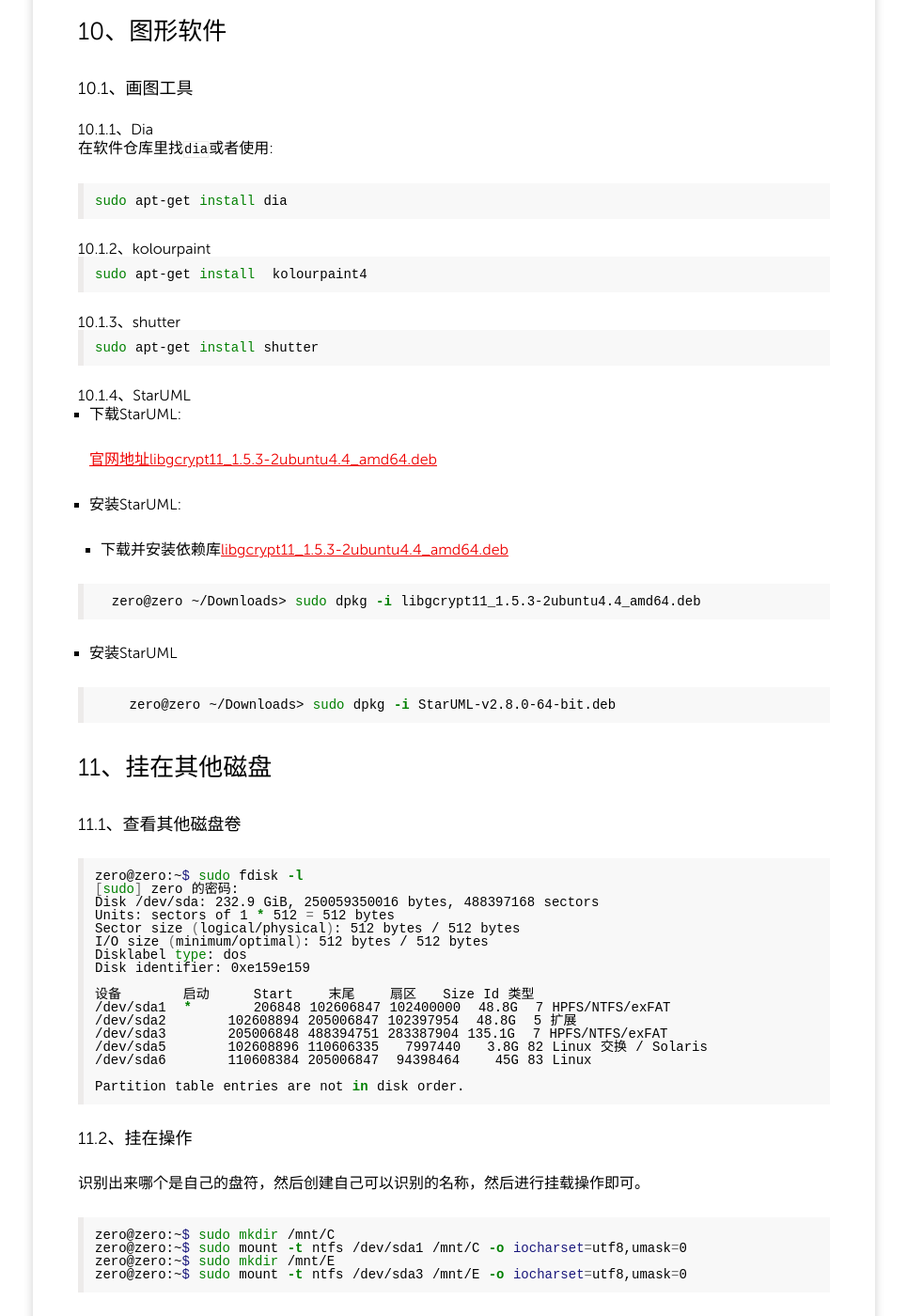
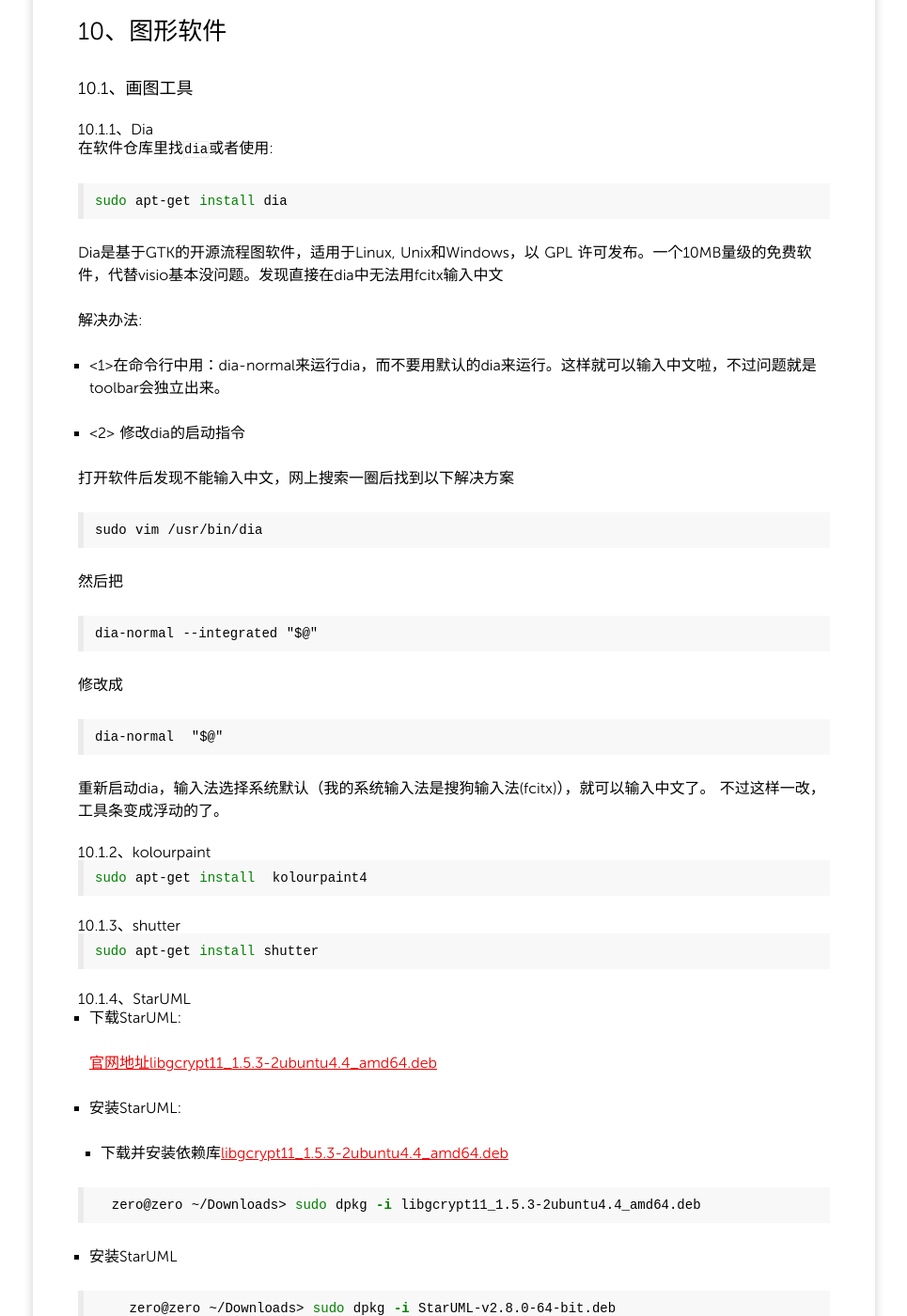
Before and after one commit to niuziru/niuziru.github.io, a Jekyll site: the page built from _posts/2017/2017-12-05-things-after-install-ubuntu16.04-with-Upan.md, in a window 1280 px wide and 1400 px high, scrolled down 6325 px. Shown: the whole window at 94% size, without its empty margins (157-1122 px from the left). Built offline with Jekyll 4.4.1, drawn with Linux system fonts in a browser that asks for light colours.

Commit message:
更新ubuntu16.04安装后的操作：dia无法输入中文的情况

````diff
--- a/_posts/2017/2017-12-05-things-after-install-ubuntu16.04-with-Upan.md
+++ b/_posts/2017/2017-12-05-things-after-install-ubuntu16.04-with-Upan.md
@@ -347,6 +347,30 @@ $ sudo dpkg -i netease-cloud-music_1.1.0_amd64_ubuntu.deb
 sudo apt-get install dia
 ```
 
+Dia是基于GTK的开源流程图软件，适用于Linux, Unix和Windows，以 GPL 许可发布。一个10MB量级的免费软件，代替visio基本没问题。发现直接在dia中无法用fcitx输入中文
+
+解决办法:
+* <1>在命令行中用：dia-normal来运行dia，而不要用默认的dia来运行。这样就可以输入中文啦，不过问题就是toolbar会独立出来。
+
+* <2> 修改dia的启动指令
+
+打开软件后发现不能输入中文，网上搜索一圈后找到以下解决方案
+
+    sudo vim /usr/bin/dia
+
+然后把
+
+    dia-normal --integrated "$@"
+
+修改成
+
+    dia-normal  "$@"
+
+重新启动dia，输入法选择系统默认（我的系统输入法是搜狗输入法(fcitx)），就可以输入中文了。
+不过这样一改，工具条变成浮动的了。
+
+
+
 #### 10.1.2、kolourpaint
 
 ```bash
````
